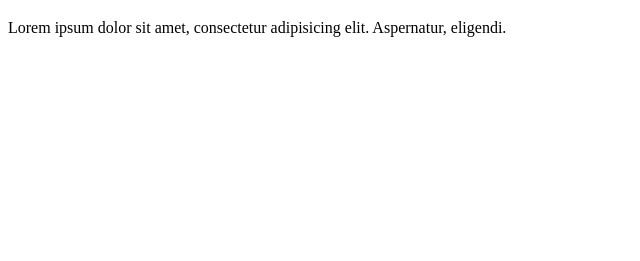
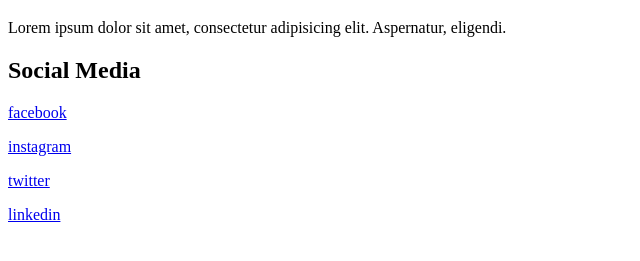
Before and after one commit to sayginguven/HTML5, a plain HTML site: page index.html in a window 1280 px wide. Shown: the part 61-322 px from the top of the page, without its empty margins (0-640 px from the left). Drawn offline with Linux system fonts and the light colour scheme.

Commit message:
social media links created

```diff
--- a/index.html
+++ b/index.html
@@ -7,5 +7,13 @@
 <body>
 	<h1>LOREM IPSUM</h1>
 	<p>Lorem ipsum dolor sit amet, consectetur adipisicing elit. Aspernatur, eligendi.</p>
+	<h2>Social Media</h2>
+
+	<!-- (p>a)*4 -->
+	<p><a href="https://www.facebook.com" target="_blank">facebook</a></p>
+	<p><a href="https://www.instagram.com" target="_blank">instagram</a></p>
+	<p><a href="https://twitter.com" target="_blank">twitter</a></p>
+	<p><a href="https://www.linkedin.com" target="_blank">linkedin</a></p>
+
 </body>
 </html>
```
